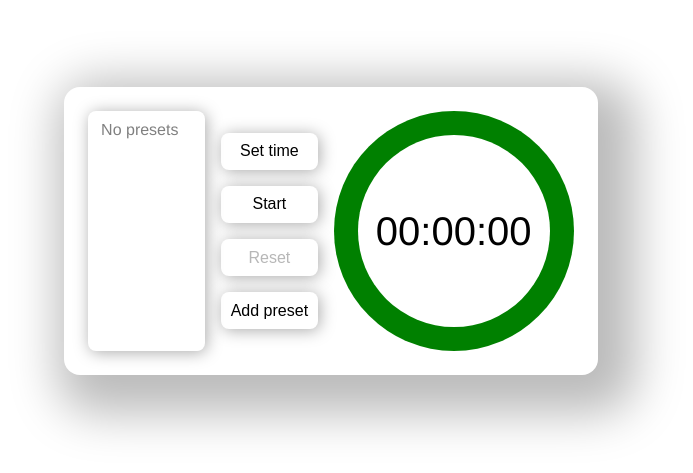
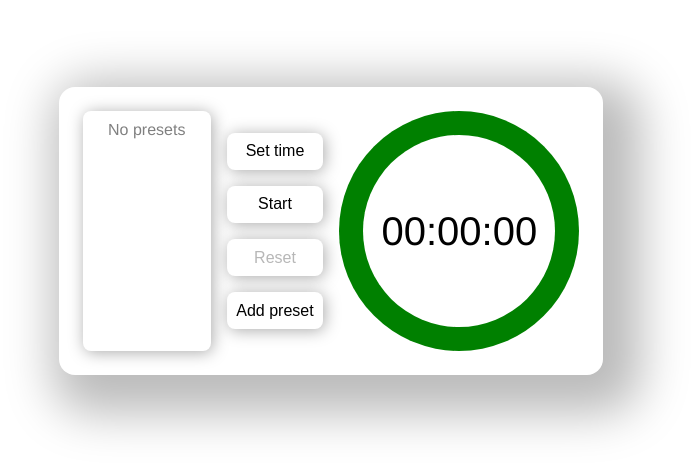
Before and after one commit to YuriiRG/SimpleTimer, a Vue app: page / in a window 1280 px wide. Shown: the part 169-642 px from the top of the page, without its empty margins (309-1002 px from the left). Built offline with nearby package versions, Linux system fonts and the light colour scheme.

Commit message:
Center placeholder text

```diff
--- a/src/components/Presets.vue
+++ b/src/components/Presets.vue
@@ -33,7 +33,7 @@ function deletePreset(id: number): void {
   --p-bottom: 0.4em;
   --p-left: 0.8em;
   --p-right: 0.8em;
-  width: 6.5rem;
+  width: 8rem;
   border-radius: var(--sm-border-radius);
   box-shadow: var(--sm-shadow-x)
               var(--sm-shadow-y)
@@ -47,6 +47,7 @@ function deletePreset(id: number): void {
   flex-direction: column;
   align-self: center;
   min-height: 10em;
+  box-sizing: border-box;
 }
 
 @media screen and (min-width: 460px) {
@@ -62,9 +63,12 @@ function deletePreset(id: number): void {
 .placeholder {
   position: absolute;
   z-index: 0;
-  padding: 0.4em;
+  padding-top: 0.4em;
   color: gray;
   user-select: none;
+  width: 100%;
+  left: 0;
+  text-align: center;
 }
 
 </style>
```
